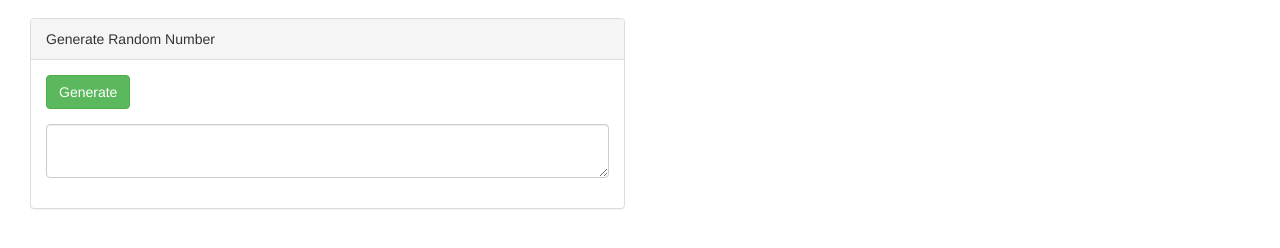
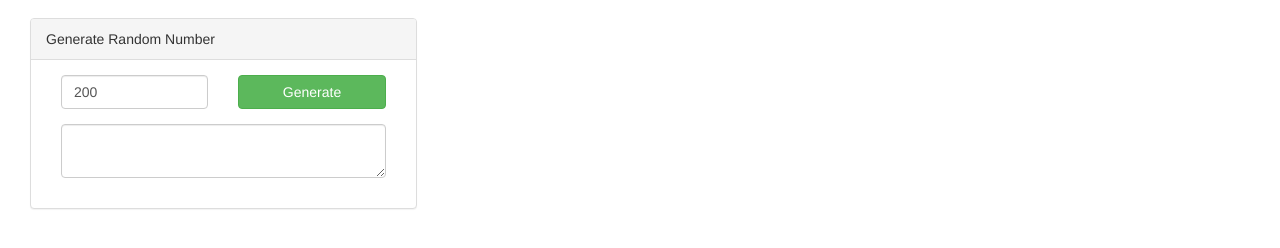
Before and after one commit to dhanyn10/criptography-lipsum, a plain HTML site: page index.html in a window 1280 px wide. Shown: the part 54-302 px from the top of the page. Drawn offline with Linux system fonts and the light colour scheme.

Commit message:
update look for generate random number

```diff
--- a/index.html
+++ b/index.html
@@ -33,14 +33,17 @@
             </div>
         </nav>
         <div class="container-fluid">
-            <div class="col-sm-6">
+            <div class="col-sm-4">
                 <div class="panel panel-default">
                     <div class="panel-heading">Generate Random Number</div>
                     <div class="panel-body">
-                        <div class="form-group">
-                            <button class="btn btn-success">Generate</button>
+                        <div class="col-sm-6 form-group">
+                            <input type="text" class="form-control" placeholder="number length" value="200"/>
                         </div>
-                        <div class="form-group">
+                        <div class="col-sm-6 form-group">
+                            <button class="btn btn-success btn-block">Generate</button>
+                        </div>
+                        <div class="col-sm-12 form-group">
                             <textarea class="form-control"></textarea>
                         </div>
                     </div>
```
